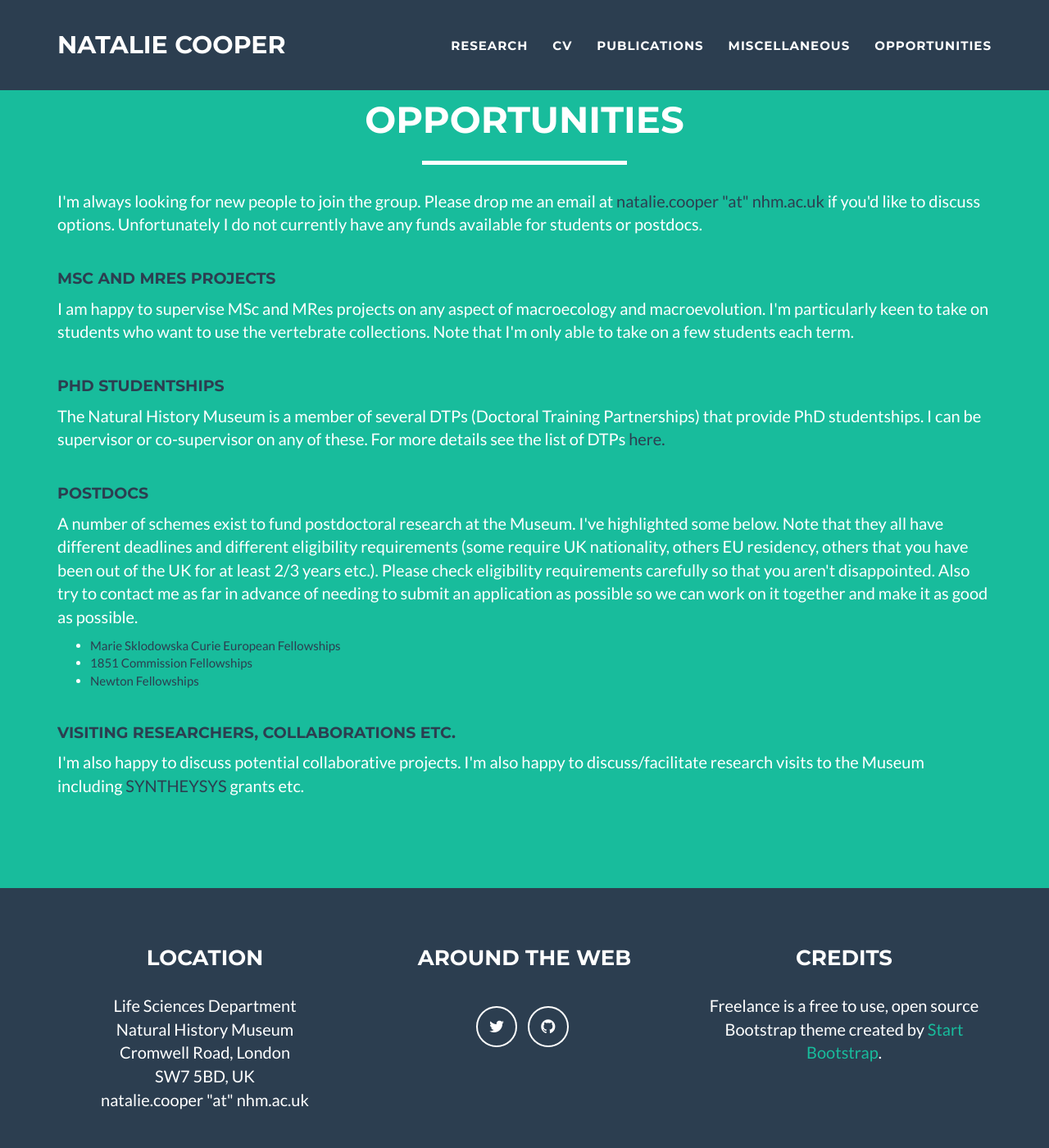
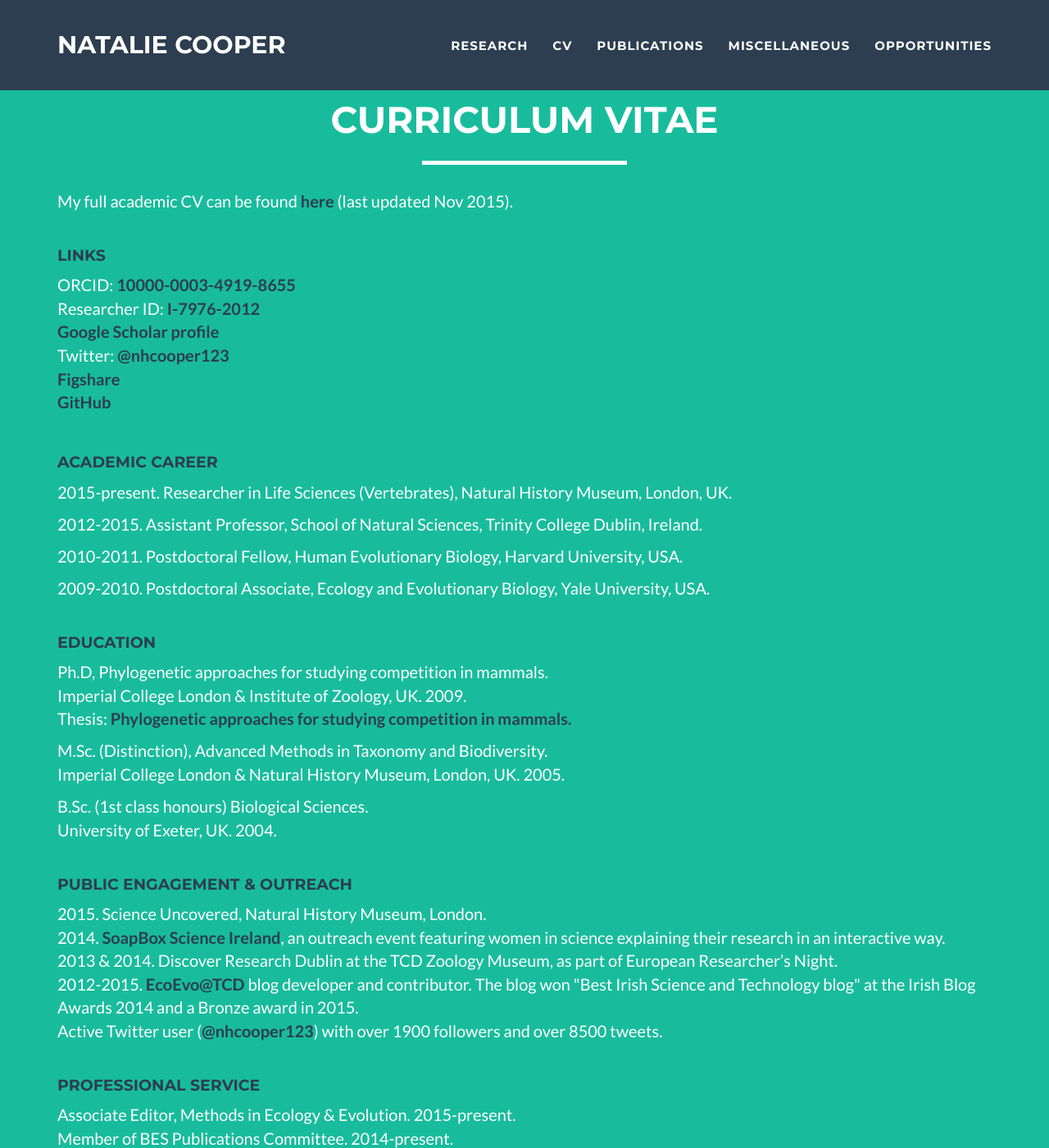
Before and after one commit to nhcooper123/nhcooper123.github.io, a Jekyll site: the page cv.html, which Jekyll copies as it is, in a window 1280 px wide and 1400 px high. Shown: the whole window at 82% size. Built offline with Jekyll 4.4.1, drawn with Linux system fonts in a browser that asks for light colours; some of the changed text lies outside the part shown.

Commit message:
Edits to whole website

```diff
--- a/cv.html
+++ b/cv.html
@@ -4,7 +4,7 @@
   <head>
     <meta charset="utf-8">
     <meta http-equiv="X-UA-Compatible" content="IE=edge">
-    <title>About</title>
+    <title>CV</title>
     <meta name="viewport" content="width=device-width">
     <meta name="description" content="Macroevolution and macroecology research">
     <link rel="canonical" href="/about/">
@@ -91,8 +91,6 @@
           <a class="page-link" href="/about/">About</a>
 
 -->
-
-
 <!-- CV -->
     <section class="success" id="about">
         &nbsp
@@ -102,35 +100,88 @@
         <div class="container">
             <div class="row">
                 <div class="col-lg-12 text-center">
-          <h2>Opportunities</h2>
+                    <h2>Curriculum Vitae</h2>
                     <hr class="star-light">
                 </div>
             </div>
 
-    <p>I'm always looking for new people to join the group. Please drop me an email at <font color="2c3e50">natalie.cooper "at" nhm.ac.uk</font> if you'd like to discuss options. Unfortunately I do not currently have any funds available for students or postdocs.</p>
+    <p>
+        My full academic CV can be found <a href="/NCooperCV.pdf"><strong><font color="2c3e50">here</font></strong></a> (last updated Nov 2015).
+    </p>
     &nbsp
     &nbsp
 
-    <h4><font color="2c3e50">MSc and MRes projects</font></h4>
-    <p>I am happy to supervise MSc and MRes projects on any aspect of macroecology and macroevolution. I'm particularly keen to take on students who want to use the vertebrate collections. Note that I'm only able to take on a few students each term.</p>
+<!--<p>
+<img src="img/profs.jpg" alt="Smiley face" style="float:right;width:420px;height:420px;">
+</p>-->
+
+<h4><font color="2c3e50">Links</font></h4>
+
+<p>
+ORCID: <a href="http://orcid.org/0000-0003-4919-8655"><strong><font color="2c3e50">10000-0003-4919-8655</font></strong></a><br>
+Researcher ID: <a href="http://www.researcherid.com/rid/I-7976-2012"><strong><font color="2c3e50">I-7976-2012</font></strong></a><br>
+<a href="https://scholar.google.co.uk/citations?user=gvR3C30AAAAJ&hl=en"><strong><font color="2c3e50">Google Scholar profile</font></strong></a><br>
+Twitter: <a href="https://twitter.com/nhcooper123"><strong><font color="2c3e50">@nhcooper123</font></strong></a><br>
+<a href="http://figshare.com/authors/Natalie_Cooper/277070"><strong><font color="2c3e50">Figshare</font></strong></a><br>
+<a href="https://github.com/nhcooper123/"><strong><font color="2c3e50">GitHub</font></strong></a><br>
+<p>
+
    &nbsp
+<h4><font color="2c3e50">Academic Career</font></h4>
 
-    <h4><font color="2c3e50">PhD studentships</font></h4>
-    <p>The Natural History Museum is a member of several DTPs (Doctoral Training Partnerships) that provide PhD studentships. I can be supervisor or co-supervisor on any of these. For more details see the list of DTPs <a href="http://www.nerc.ac.uk/funding/available/postgrad/responsive/dtp/"<strong><font color="2c3e50">here.</font></strong></a></p>
+  <p>
+    2015-present. Researcher in Life Sciences (Vertebrates), Natural History Museum, London, UK.
+  </p>
+
+  <p>
+    2012-2015. Assistant Professor, School of Natural Sciences, Trinity College Dublin, Ireland.
+  </p>
+
+  <p>
+    2010-2011. Postdoctoral Fellow, Human Evolutionary Biology, Harvard University, USA.
+  </p>
+
+  <p>
+    2009-2010. Postdoctoral Associate, Ecology and Evolutionary Biology, Yale University, USA.
+  </p>
  &nbsp
+<h4><font color="2c3e50">Education</font></h4>
 
-    <h4><font color="2c3e50">Postdocs</font></h4>
-    <p>A number of schemes exist to fund postdoctoral research at the Museum. I've highlighted some below. Note that they all have different deadlines and different eligibility requirements (some require UK nationality, others EU residency, others that you have been out of the UK for at least 2/3 years etc.). Please check eligibility requirements carefully so that you aren't disappointed. Also try to contact me as far in advance of needing to submit an application as possible so we can work on it together and make it as good as possible. </p>
+  <p>
+    Ph.D, Phylogenetic approaches for studying competition in mammals. <br>
+    Imperial College London & Institute of Zoology, UK. 2009.<br>
+    Thesis: <a href="http://figshare.com/articles/Phylogenetic_approaches_for_studying_competition_in_mammals/650217"><strong><font color="2c3e50">Phylogenetic approaches for studying competition in mammals.</font></strong></a>
+  </p>
 
-    <ul>
-      <li><a href="http://ec.europa.eu/research/mariecurieactions/about-msca/actions/if/index_en.htm"<strong><font color="2c3e50">Marie Sklodowska Curie European Fellowships</font></strong></a></li>
-      <li><a href="http://www.royalcommission1851.org/awards/"<strong><font color="2c3e50">1851 Commission Fellowships</font></strong></a></li>
-      <li>  <a href="http://www.newtonfellowships.org/the-fellowships/"<strong><font color="2c3e50">Newton Fellowships</font></strong></a></li>
-    </ul>
+  <p>
+    M.Sc. (Distinction), Advanced Methods in Taxonomy and Biodiversity. <br>
+    Imperial College London & Natural History Museum, London, UK. 2005.
+  </p>
+
+  <p>
+    B.Sc. (1st class honours) Biological Sciences. <br>
+    University of Exeter, UK. 2004.
+  </p>
  &nbsp
+<h4><font color="2c3e50">Public Engagement & Outreach</font></h4>
 
-    <h4><font color="2c3e50">Visiting researchers, collaborations etc.</font></h4>
-    <p>I'm also happy to discuss potential collaborative projects. I'm also happy to discuss/facilitate research visits to the Museum including <a href="http://www.synthesys.info/"<strong><font color="2c3e50">SYNTHEYSYS</font></strong></a> grants etc.</p>
+  <p>
+    2015. Science Uncovered, Natural History Museum, London.<br>
+    2014. <a href="http://soapboxscience.org/?page_id=824"><strong><font color="2c3e50">SoapBox Science Ireland</font></strong></a>, an outreach event featuring women in science explaining their research in an interactive way.<br>
+    2013 & 2014. Discover Research Dublin at the TCD Zoology Museum, as part of European Researcher’s Night.<br>
+    2012-2015. <a href="http://www.ecoevoblog.com/"><strong><font color="2c3e50">EcoEvo@TCD</font></strong></a> blog developer and contributor. The blog won "Best Irish Science and Technology blog" at the Irish Blog Awards 2014 and a Bronze award in 2015.<br>
+    Active Twitter user (<a href="https://twitter.com/nhcooper123"><strong><font color="2c3e50">@nhcooper123</font></strong></a>) with over 1900 followers and over 8500 tweets.<br>
+  </p>
+ &nbsp
+<h4><font color="2c3e50">Professional Service</font></h4>
+
+  <p>
+    Associate Editor, Methods in Ecology & Evolution. 2015-present.<br>
+    Member of BES Publications Committee. 2014-present.<br>
+    Grant reviewer for UK Natural Environment Research Council (NERC).<br>
+    Grant reviewer for Canadian National Science Foundation (NSERC).<br>
+    Member of British Ecological Society (BES) including Macroecology Special Interest Group committee.<br>
+    Member of Society of Systematic Biologists.<br>
 
         </div>
     </section>
--- a/miscellaneous.html
+++ b/miscellaneous.html
@@ -122,6 +122,10 @@
 
 <p>During my time at Trinity College Dublin I developed <a href="http://www.ecoevoblog.com/"><strong><font color="2c3e50">EcoEvo@TCD</font></strong></a>, a blog for Ecology and Evolution research within the School of Natural Science. The blog won Best Irish Science and Technology Blog in 2014, and won a Bronze award in 2015. Links to a selection of my blog posts are below.</p>
 
+<p>
+<img src="img/bear.jpg" alt="bear" style="float:right;width:350px;height:500px;">
+</p>
+
   <h4> Research </h4>
 
     <p><a href="http://www.ecoevoblog.com/2014/04/25/dying-without-wings-part-i/"><strong><font color="2c3e50">Dying without wings - Part I</font></strong></a></p>
```
Also changed, not shown: other parts of miscellaneous.html (+1 -1 lines), about.html (+12 -4 lines), opportunities.html (+44 -1 lines), publications.html (+4 -4 lines), img/bear.jpg (added), 1 other file. Lines whose indentation alone changed are shown as unchanged.
